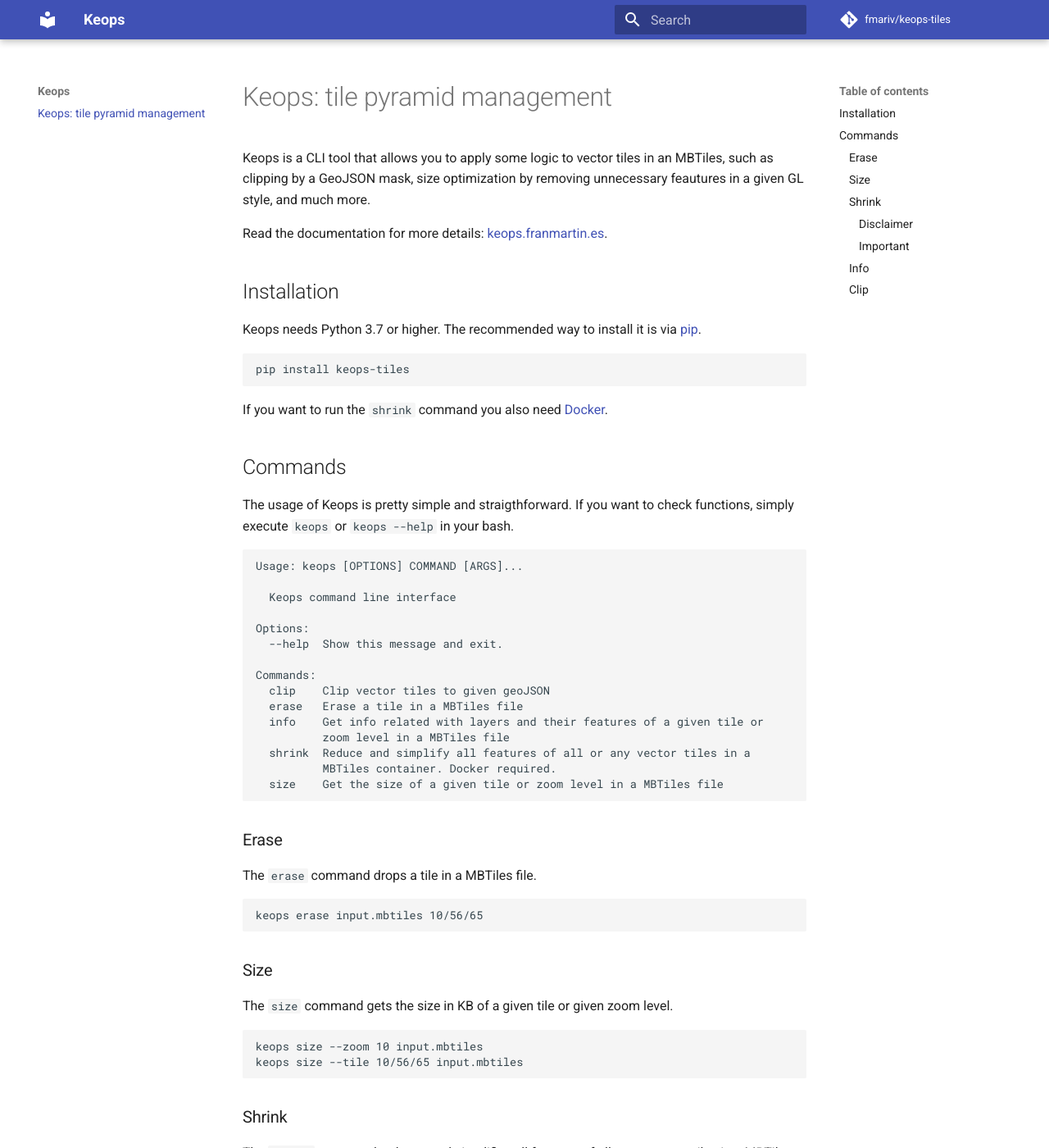
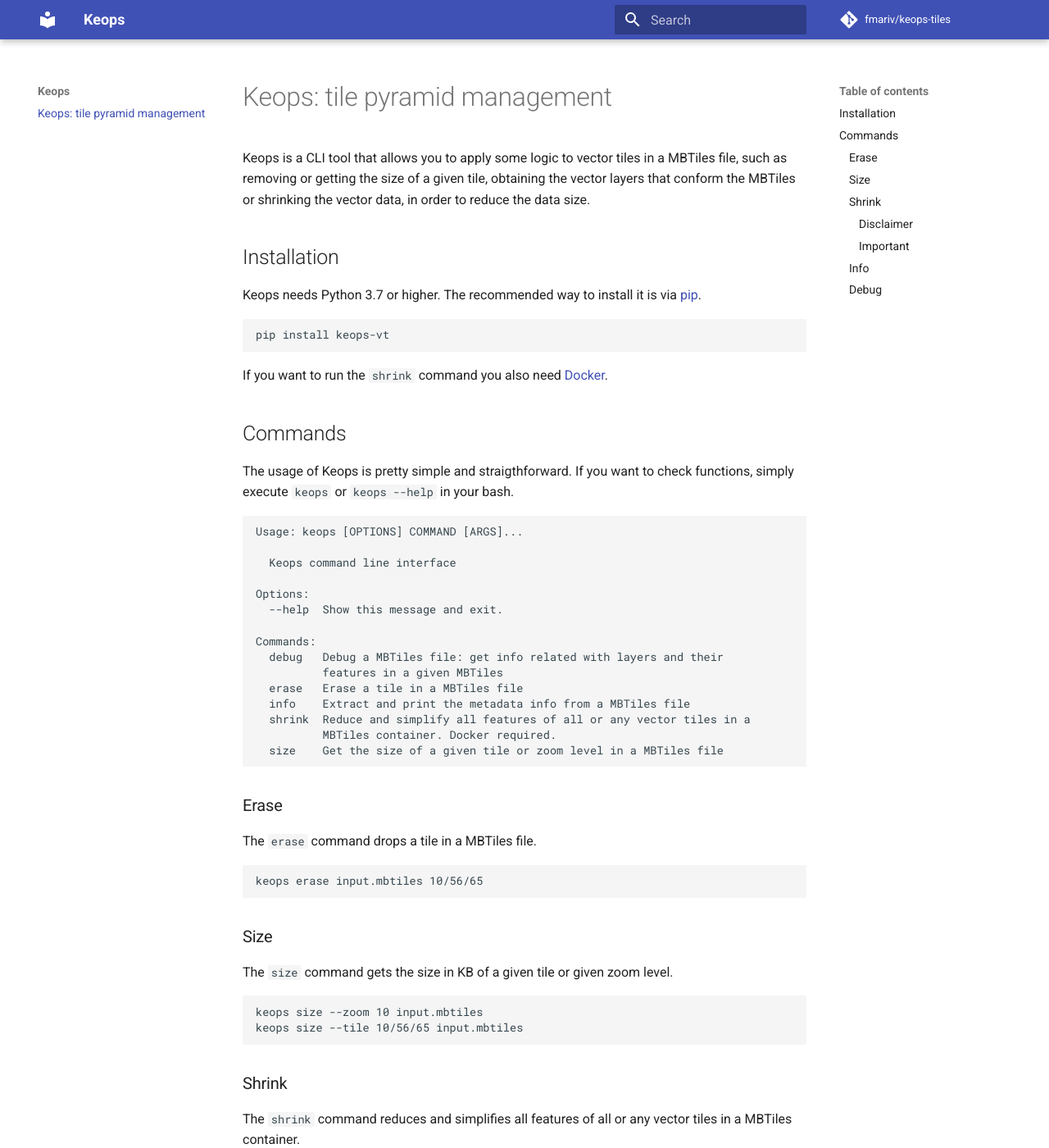
Before and after one commit to fmariv/keops-vt, an MkDocs documentation site: the page built from docs/index.md, in a window 1280 px wide and 1400 px high. Shown: the whole window at 82% size. Built offline with MkDocs 1.6.1 and Material for MkDocs 9.7.7, drawn with Linux system fonts in a browser that asks for light colours; comment, search, counter and statistics services are not loaded; some of the changed text lies outside the part shown.

Commit message:
Update docs

````diff
--- a/docs/index.md
+++ b/docs/index.md
@@ -1,15 +1,13 @@
 # Keops: tile pyramid management
 
-Keops is a CLI tool that allows you to apply some logic to vector tiles in an MBTiles, such as clipping by a GeoJSON mask, size optimization by removing unnecessary feautures in a given GL style, and much more.
-
-Read the documentation for more details: [keops.franmartin.es](https://keops.franmartin.es/).
+Keops is a CLI tool that allows you to apply some logic to vector tiles in a MBTiles file, such as removing or getting the size of a given tile, obtaining the vector layers that conform the MBTiles or shrinking the vector data, in order to reduce the data size.
 
 ## Installation
 
 Keops needs Python 3.7 or higher. The recommended way to install it is via [pip](https://pypi.org/project/keops-tiles/).
 
 ```
-pip install keops-tiles
+pip install keops-vt
 ```
 
 If you want to run the ```shrink``` command you also need [Docker](https://www.docker.com/).
@@ -27,10 +25,10 @@
   --help  Show this message and exit.
 
 Commands:
-  clip    Clip vector tiles to given geoJSON
+  debug   Debug a MBTiles file: get info related with layers and their
+          features in a given MBTiles
   erase   Erase a tile in a MBTiles file
-  info    Get info related with layers and their features of a given tile or
-          zoom level in a MBTiles file
+  info    Extract and print the metadata info from a MBTiles file
   shrink  Reduce and simplify all features of all or any vector tiles in a
           MBTiles container. Docker required.
   size    Get the size of a given tile or zoom level in a MBTiles file
@@ -85,10 +83,12 @@
 keops info --tile 10/56/65 input.mbtiles
 ```
 
-### Clip
+### Debug
 
-The ```clip``` command clips vector tiles in a MBTiles using a geoJSON file as a mask.
+The ```debug``` command gets info related with layers and their features in a given MBTiles.
 
 ```
-keops clip input.mbtiles bounds.geojson
+$ keops debug input.mbtiles
+$ keops debug --zoom 10 input.mbtiles
+$ keops debug --tile 10/56/65 input.mbtiles
 ```
````
